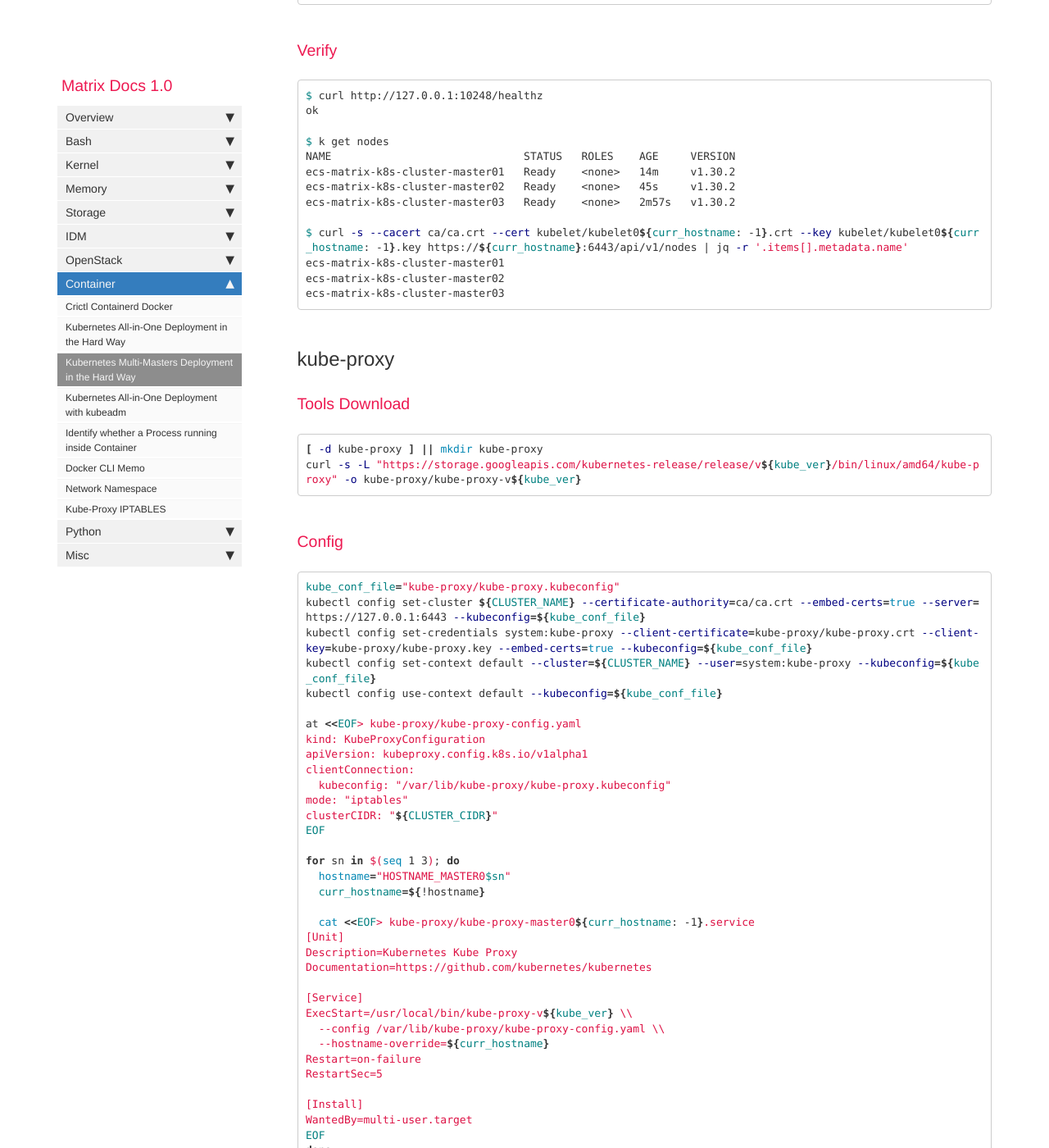
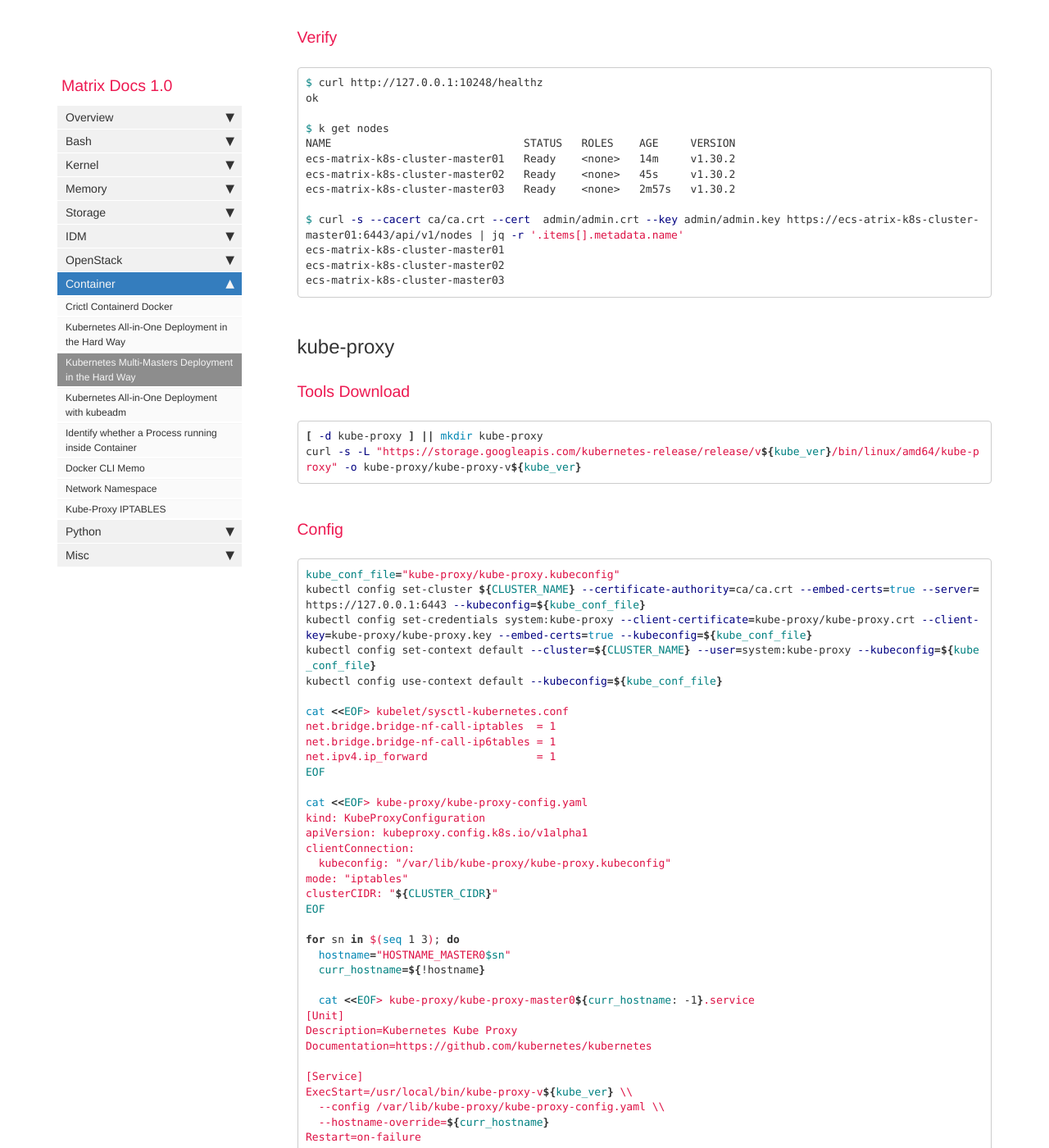
Before and after one commit to matrixzj/documentations, a Jekyll site: the page built from pages/container/k8s_the_hardway_multi_masters.md, in a window 1280 px wide and 1400 px high, scrolled down 20246 px. Shown: the whole window at 82% size. Built offline with Jekyll 4.4.1, drawn with Linux system fonts in a browser that asks for light colours; comment, search, counter and statistics services are not loaded; some of the changed text lies outside the part shown.

Commit message:
There are 2 files have been modified at 2024-07-04 15:08:57 . 	-rw-r--r-- 1 jun.zou staff 57528 Jul  4 14:55 pages/container/k8s_the_hardway_all_in_one.md 	-rw-r--r-- 1 jun.zou staff 52470 Jul  4 14:55 pages/container/k8s_the_hardway_multi_masters.md No files have been added. No files have been deleted. No file type has been changed.

```diff
--- a/pages/container/k8s_the_hardway_multi_masters.md
+++ b/pages/container/k8s_the_hardway_multi_masters.md
@@ -16,8 +16,8 @@
 
 | Item | Explanation |  Value in config | config file |
 | :------ | :------ | :------ | :------ |
-| cluster-name | | ecs-matrix-k8s-cluster-multi-masters | admin.kubeconfig, kubelet.kubeconfig, kube-proxy.kubeconfig |
-| service-cluster-ip-range | A CIDR IP range from which to assign service cluster IPs | 10.32.0.0/24 | kube-apiserver.service |
+| cluster-name | | ecs-matrix-k8s-cluster-multi-masters | kubeconfig files |
+| service-cluster-ip-range | A CIDR IP range from which to assign service cluster IPs | 10.32.0.0/24 | kube-apiserver.service, kube-controller-manager.service |
 | cluster-cidr | CIDR Range for Pods in cluster | 10.64.0.0/22 | kube-proxy-config.yaml, kube-controller-manager.service |
 | podCIDR | pod subnet for master node 01 | 10.64.0.0/24 | 10-bridge.conf, kubelet-config.yaml |
 | podCIDR | pod subnet for master node 02 | 10.64.1.0/24 | 10-bridge.conf, kubelet-config.yaml |
@@ -833,7 +831,7 @@
 ecs-matrix-k8s-cluster-master02   Ready    <none>   45s     v1.30.2
 ecs-matrix-k8s-cluster-master03   Ready    <none>   2m57s   v1.30.2
 
-$ curl -s --cacert ca/ca.crt --cert kubelet/kubelet0${curr_hostname: -1}.crt --key kubelet/kubelet0${curr_hostname: -1}.key https://${curr_hostname}:6443/api/v1/nodes | jq -r '.items[].metadata.name'
+$ curl -s --cacert ca/ca.crt --cert  admin/admin.crt --key admin/admin.key https://ecs-atrix-k8s-cluster-master01:6443/api/v1/nodes | jq -r '.items[].metadata.name'
 ecs-matrix-k8s-cluster-master01
 ecs-matrix-k8s-cluster-master02
 ecs-matrix-k8s-cluster-master03
@@ -854,7 +852,13 @@
 kubectl config set-context default --cluster=${CLUSTER_NAME} --user=system:kube-proxy --kubeconfig=${kube_conf_file}
 kubectl config use-context default --kubeconfig=${kube_conf_file}
 
-at <<EOF> kube-proxy/kube-proxy-config.yaml
+cat <<EOF> kubelet/sysctl-kubernetes.conf
+net.bridge.bridge-nf-call-iptables  = 1
+net.bridge.bridge-nf-call-ip6tables = 1
+net.ipv4.ip_forward                 = 1
+EOF
+
+cat <<EOF> kube-proxy/kube-proxy-config.yaml
 kind: KubeProxyConfiguration
 apiVersion: kubeproxy.config.k8s.io/v1alpha1
 clientConnection:
@@ -892,6 +896,9 @@
 curr_hostname=${!hostname}
 
 sudo yum -y install socat conntrack ipset
+
+sudo cp -v kubelet/sysctl-kubernetes.conf /etc/sysctl.d/kubernetes.conf
+sudo sysctl --system
 
 sudo cp -v kube-proxy/kube-proxy-v${kube_ver} /usr/local/bin/kube-proxy-v${kube_ver} && sudo chmod -v 755 /usr/local/bin/kube-proxy-v${kube_ver}
 
```
Also changed, not shown: other parts of pages/container/k8s_the_hardway_multi_masters.md (+2 -4 lines), pages/container/k8s_the_hardway_all_in_one.md (+11 -10 lines).
